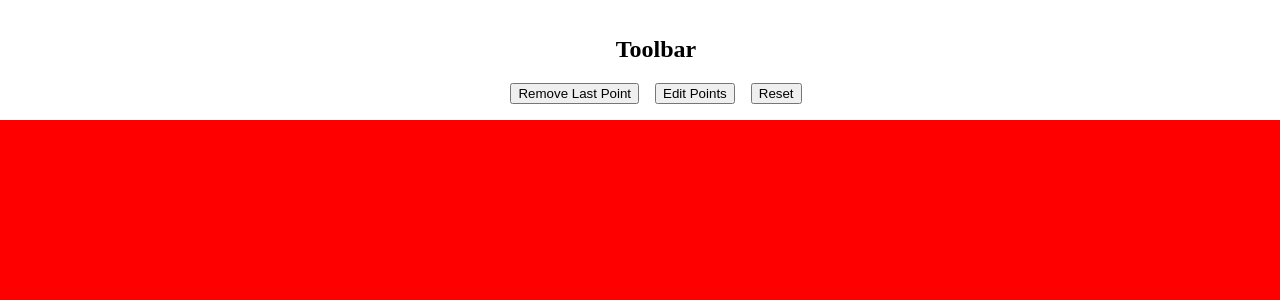
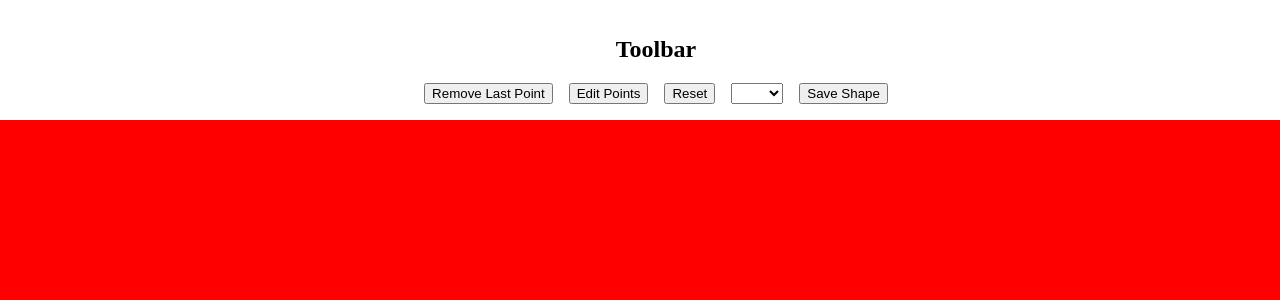
Before and after one commit to bigandy/shape-creator, a React (Vite) app: page / in a window 1280 px wide. Shown: the top 300 px of the page. Built offline with nearby package versions, Linux system fonts and the light colour scheme.

Commit message:
start on making it possible to add more shapes than one

```diff
--- a/src/App.css
+++ b/src/App.css
@@ -18,6 +18,12 @@ body {
 
 .output {
   pointer-events: none;
+  /* clip-path: unset !important; */
+  /* background-color: unset !important; */
+
+  /* background-position: cover; */
+  background-repeat: no-repeat;
+  background-size: cover;
 }
 
 .toolbar {
--- a/src/App.tsx
+++ b/src/App.tsx
@@ -7,13 +7,13 @@ import { Sidebar } from "./Sidebar";
 
 import "./App.css";
 
-import type { Coords } from "./Types";
+import type { Coords, Shape } from "./Types";
 
 function App() {
   const [stack, setStack] = useState<Coords[]>([]);
   const [isEditing, setIsEditing] = useState(false);
-
-  // const [savedStack, setSavedStack] = useState<Shape[]>([]);
+  const [selectedImage, setSelectedImage] = useState("");
+  const [savedStack, setSavedStack] = useState<Shape[]>([]);
 
   const handleRemoveLastPoint = () => {
     setStack(
@@ -29,30 +29,36 @@ function App() {
 
   const handleCloseSidebar = () => setIsEditing(false);
 
+  const handleImageChange = (e) => {
+    setSelectedImage(e.target.value);
+  };
+
   // AHTODO!
   // This will enable the saving of multiple shapes within the shape().
-  // const handleSaveShape = () => {
-  //   // add stack to savedStack
-  //   // setSavedStack((prevState) => {
-  //   //   const updatedStack = [...prevState];
-  //   //   updatedStack.push(stack);
-  //   //   return updatedStack;
-  //   // });
-  //   // clear stack ??
-  //   // setStack([]);
-  // };
+  const handleSaveShape = () => {
+    // add stack to savedStack
+    const newStack = [...savedStack, stack];
+    setSavedStack(newStack);
+    // clear stack ??
+    setStack([]);
+  };
+
+  console.log({ savedStack });
 
   return (
     <>
       <ClickArea stack={stack} setStack={setStack} isEditing={isEditing} />
 
-      <OutputBox stack={stack} />
+      <OutputBox stack={stack} selectedImage={selectedImage} />
 
       <Toolbar
         isEditing={isEditing}
+        selectedImage={selectedImage}
         handleEditToggle={handleEditToggle}
         handleRemoveLastPoint={handleRemoveLastPoint}
         handleReset={handleReset}
+        handleImageChange={handleImageChange}
+        handleSaveShape={handleSaveShape}
       />
 
       <Sidebar
@@ -60,6 +66,7 @@ function App() {
         handleClose={handleCloseSidebar}
         stack={stack}
         setStack={setStack}
+        savedStack={savedStack}
       />
     </>
   );
--- a/src/ClickArea.tsx
+++ b/src/ClickArea.tsx
@@ -64,7 +64,8 @@ export const ClickArea = ({ isEditing, setStack, stack }: Props) => {
   return (
     <div
       className="click-area"
-      onClick={!isEditing ? handleClick : undefined}
+      // onClick={!isEditing ? handleClick : undefined}
+      onClick={handleClick}
       ref={clickAreaRef}
     >
       <DndContext onDragMove={handleDragMove}>
--- a/src/OutputBox.tsx
+++ b/src/OutputBox.tsx
@@ -3,9 +3,10 @@ import type { Coords } from "./Types";
 
 type Props = {
   stack: Coords[];
+  selectedImage?: string;
 };
 
-export const OutputBox = ({ stack }: Props) => {
+export const OutputBox = ({ stack, selectedImage }: Props) => {
   const clipPathStyle = useMemo(() => {
     if (stack.length === 0) {
       return "";
@@ -27,8 +28,9 @@ export const OutputBox = ({ stack }: Props) => {
     <div
       className="output"
       style={{
-        background: "red",
-        clipPath: clipPathStyle,
+        backgroundColor: "red",
+        backgroundImage: selectedImage !== "" ? `url(${selectedImage})` : "",
+        clipPath: stack.length >= 3 ? clipPathStyle : "",
       }}
     ></div>
   );
--- a/src/Sidebar.tsx
+++ b/src/Sidebar.tsx
@@ -1,13 +1,15 @@
 import { type SetStateAction, type Dispatch } from "react";
 
-import type { Coords } from "./Types";
+import type { Coords, Shape } from "./Types";
 
 import { SidebarItem } from "./SidebarItem";
 
 type SidebarProps = {
   open: boolean;
+  stack: Coords[];
+  savedStack: Shape[];
   setStack: Dispatch<SetStateAction<Coords[]>>;
-  stack: Coords[];
+  handleClose: () => void;
 };
 
 export const Sidebar = ({
@@ -15,6 +17,7 @@ export const Sidebar = ({
   handleClose,
   setStack,
   stack,
+  savedStack,
 }: SidebarProps) => {
   // Insert a new point in between existing points. Put the new point half-way between the two existing points.
 
@@ -27,6 +30,33 @@ export const Sidebar = ({
   return (
     <div className="sidebar">
       <button onClick={handleClose}>Close</button>
+      {savedStack.length > 0 ? (
+        <ol>
+          {savedStack.map((stack) => {
+            return (
+              <li>
+                <ol>
+                  {stack.map(({ percentX, percentY }, index) => {
+                    return (
+                      <SidebarItem
+                        key={`item-${index}`}
+                        x={percentX}
+                        y={percentY}
+                        stack={stack}
+                        setStack={setStack}
+                        currentIndex={index}
+                        editable={false}
+                      />
+                    );
+                  })}
+                </ol>
+              </li>
+            );
+          })}
+        </ol>
+      ) : (
+        "No Shapes Added, Save One?"
+      )}
       {stack.length > 0 ? (
         <ol>
           {stack.map(({ percentX, percentY }, index) => {
--- a/src/SidebarItem.tsx
+++ b/src/SidebarItem.tsx
@@ -8,9 +8,17 @@ type Props = {
   stack: Coords[];
   setStack: Dispatch<SetStateAction<Coords[]>>;
   currentIndex: number;
+  editable?: boolean;
 };
 
-export const SidebarItem = ({ x, y, stack, setStack, currentIndex }: Props) => {
+export const SidebarItem = ({
+  x,
+  y,
+  stack,
+  setStack,
+  currentIndex,
+  editable = true,
+}: Props) => {
   const handleDeletePoint = () => {
     setStack(stack.filter((_, index) => index !== currentIndex));
   };
@@ -37,12 +45,16 @@ export const SidebarItem = ({ x, y, stack, setStack, currentIndex }: Props) => {
     <li>
       y: {x} <br />
       x: {y} <br />
-      <button onClick={handleDeletePoint}>Delete Point</button>
-      {/* <button onClick={() => handleEditCurrentPoint(index)}>
+      {editable && (
+        <>
+          <button onClick={handleDeletePoint}>Delete Point</button>
+          {/* <button onClick={() => handleEditCurrentPoint(index)}>
                   Edit Point
                 </button> */}
-      <br />
-      <button onClick={handleInsertPoint}>Insert Point after</button>
+          <br />
+          <button onClick={handleInsertPoint}>Insert Point after</button>
+        </>
+      )}
     </li>
   );
 };
--- a/src/Toolbar.tsx
+++ b/src/Toolbar.tsx
@@ -1,15 +1,36 @@
 type Props = {
   isEditing: boolean;
+  selectedImage?: string;
   handleRemoveLastPoint: () => void;
   handleEditToggle: () => void;
   handleReset: () => void;
+  handleImageChange: (imageUrl: string) => void;
+  handleSaveShape: () => void;
 };
 
+const possibleImages = [
+  {
+    title: "me 1",
+    url: "https://picsum.photos/seed/me1/1200/1300",
+  },
+  {
+    title: "me 2",
+    url: "https://picsum.photos/seed/me2/1200/1300",
+  },
+  {
+    title: "me 3",
+    url: "https://picsum.photos/seed/me3/1200/1300",
+  },
+];
+
 export const Toolbar = ({
+  isEditing,
+  selectedImage,
   handleRemoveLastPoint,
   handleEditToggle,
-  isEditing,
   handleReset,
+  handleImageChange,
+  handleSaveShape,
 }: Props) => {
   return (
     <div className="toolbar">
@@ -24,7 +45,18 @@ export const Toolbar = ({
 
         <button onClick={handleReset}>Reset</button>
 
-        {/* <button onClick={handleSaveShape}>Save Shape</button> */}
+        <select onChange={handleImageChange} value={selectedImage}>
+          <option value=""></option>
+          {possibleImages.map((image, index) => {
+            return (
+              <option value={image.url} key={`image-${index}`}>
+                {image.title}
+              </option>
+            );
+          })}
+        </select>
+
+        <button onClick={handleSaveShape}>Save Shape</button>
       </div>
     </div>
   );
--- a/src/Types.ts
+++ b/src/Types.ts
@@ -3,4 +3,4 @@ export type Coords = {
   percentY: number;
 };
 
-// export type Shape = Coords[];
+export type Shape = Coords[];
```
